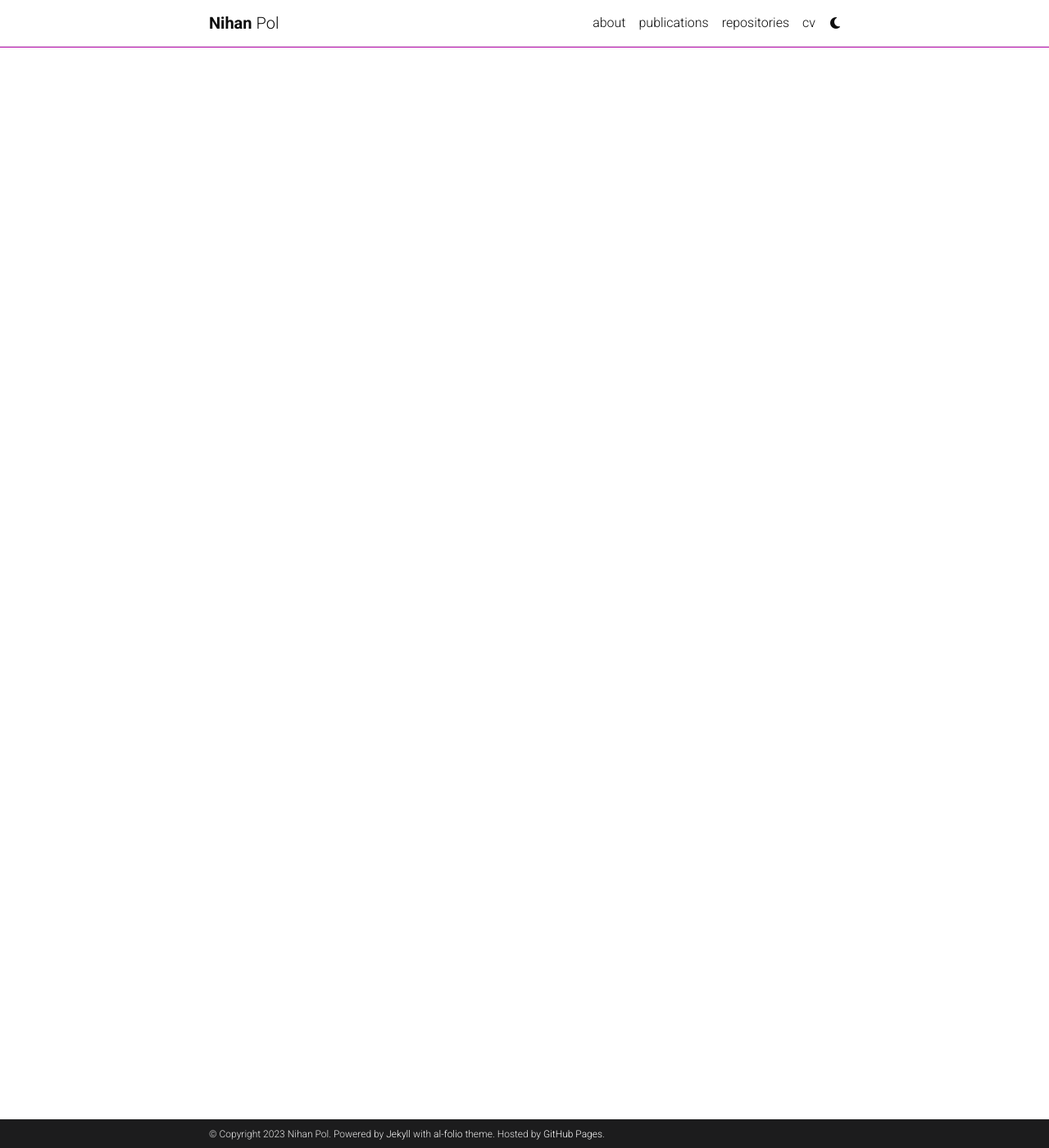
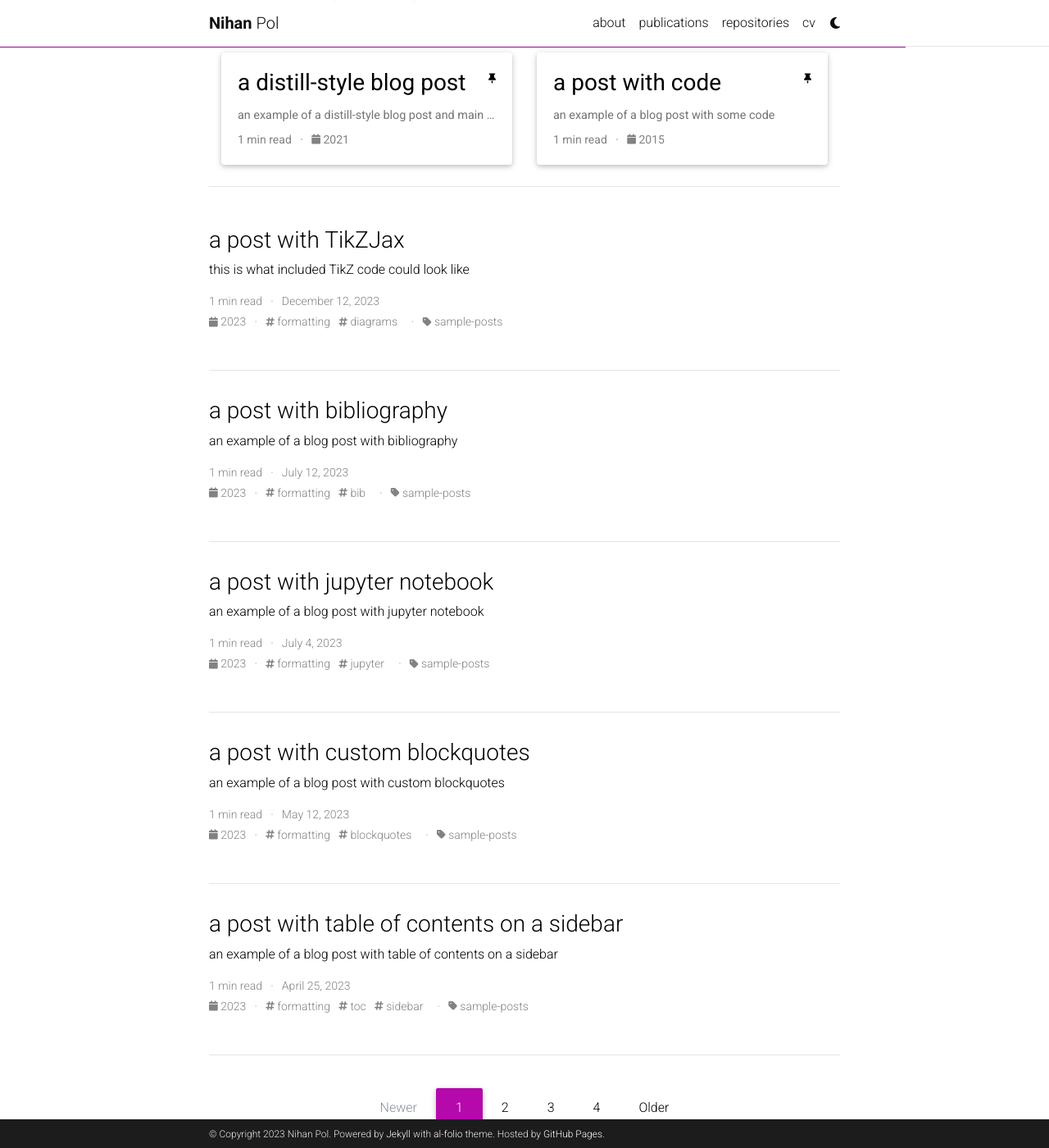
Before and after one commit to NihanPol/nihanpol.github.io, a Jekyll site: the page built from _pages/blog.md, in a window 1280 px wide and 1400 px high, scrolled down 385 px. Shown: the whole window at 82% size. Built offline with Jekyll 4.4.1, drawn with Linux system fonts in a browser that asks for light colours; the list of posts is cut into pages by our own code; comment, search, counter and statistics services are not loaded; a style sheet for code colours, icons or effects is not loaded; some of the changed lines change nothing that is shown; some of the changed text lies outside the part shown.

Commit message:
Update _config.yml

```diff
--- a/_config.yml
+++ b/_config.yml
@@ -40,7 +40,7 @@
 # will use title and url fields
 # Take a look to https://github.com/jekyll/jekyll-feed for more customization
 
-rss_icon: true
+rss_icon: false
 
 # -----------------------------------------------------------------------------
 # Layout
@@ -68,39 +68,39 @@
 
 github_username: NihanPol # your GitHub user name
 gitlab_username: nihan.pol # your GitLab user name
-x_username: # your X handle
-mastodon_username: # your mastodon instance+username in the format instance.tld/@username
+#x_username: # your X handle
+#mastodon_username: # your mastodon instance+username in the format instance.tld/@username
 linkedin_username: nihan1593 # your LinkedIn user name
-telegram_username: # your Telegram user name
+#telegram_username: # your Telegram user name
 scholar_userid: PKKKQRAAAAAJ # your Google Scholar ID
-semanticscholar_id: # your Semantic Scholar ID
-whatsapp_number: # your WhatsApp number (full phone number in international format. Omit any zeroes, brackets, or dashes when adding the phone number in international format.)
+#semanticscholar_id: # your Semantic Scholar ID
+#whatsapp_number: # your WhatsApp number (full phone number in international format. Omit any zeroes, brackets, or dashes when adding the phone number in international format.)
 orcid_id: 0000-0002-8826-1285 # your ORCID ID
-medium_username: # your Medium username
-quora_username: # your Quora username
-publons_id: # your ID on Publons
-lattes_id: # your ID on Lattes (Brazilian Lattes CV)
-osf_id: # your OSF ID
-research_gate_profile: # your profile on ResearchGate
-scopus_id: # your profile on Scopus
-blogger_url: # your blogger URL
-work_url: # work page URL
-keybase_username: # your keybase user name
-wikidata_id: # your wikidata id
-wikipedia_id: # your wikipedia id (Case sensitive)
-dblp_url: # your DBLP profile url
-stackoverflow_id: # your stackoverflow id
-kaggle_id: # your kaggle id
-lastfm_id: # your lastfm id
-spotify_id: # your spotify id
-pinterest_id: # your pinterest id
-unsplash_id: # your unsplash id
-instagram_id: # your instagram id
-facebook_id: # your facebook id
-youtube_id: # your youtube channel id (youtube.com/@<youtube_id>)
-discord_id: # your discord id (18-digit unique numerical identifier)
-zotero_username: # your zotero username
-wechat_qr: # filename of your wechat qr-code saved as an image (e.g., wechat-qr.png if saved to assets/img/wechat-qr.png)
+#medium_username: # your Medium username
+#quora_username: # your Quora username
+#publons_id: # your ID on Publons
+#lattes_id: # your ID on Lattes (Brazilian Lattes CV)
+#osf_id: # your OSF ID
+#research_gate_profile: # your profile on ResearchGate
+#scopus_id: # your profile on Scopus
+#blogger_url: # your blogger URL
+#work_url: # work page URL
+#keybase_username: # your keybase user name
+#wikidata_id: # your wikidata id
+#wikipedia_id: # your wikipedia id (Case sensitive)
+#dblp_url: # your DBLP profile url
+#stackoverflow_id: # your stackoverflow id
+#kaggle_id: # your kaggle id
+#lastfm_id: # your lastfm id
+#spotify_id: # your spotify id
+#pinterest_id: # your pinterest id
+#unsplash_id: # your unsplash id
+#instagram_id: # your instagram id
+#facebook_id: # your facebook id
+#youtube_id: # your youtube channel id (youtube.com/@<youtube_id>)
+#discord_id: # your discord id (18-digit unique numerical identifier)
+#zotero_username: # your zotero username
+#wechat_qr: # filename of your wechat qr-code saved as an image (e.g., wechat-qr.png if saved to assets/img/wechat-qr.png)
 
 contact_note: >
   Please feel free to reach out to me, preferably via email.
@@ -119,33 +119,33 @@
 # Blog
 # -----------------------------------------------------------------------------
 
-#blog_name: al-folio # blog_name will be displayed in your blog page
-#blog_description: a simple whitespace theme for academics
-#permalink: /blog/:year/:title/
+blog_name: al-folio # blog_name will be displayed in your blog page
+blog_description: a simple whitespace theme for academics
+permalink: /blog/:year/:title/
 
 # Pagination
-#pagination:
-#  enabled: true
+pagination:
+  enabled: true
 
-#related_blog_posts:
-#  enabled: false
-#  max_related: 5
+related_blog_posts:
+  enabled: false
+  max_related: 5
 
 # Giscus comments (RECOMMENDED)
 # Follow instructions on https://giscus.app/ to setup for your repo to fill out
 # the information below.
-#giscus:
-#  repo:                          # <your-github-user-name>/<your-github-repo-name>
-#  repo_id:                       # leave empty or specify your repo_id (see https://giscus.app/)
-#  category: Comments             # name of the category under which discussions will be created
-#  category_id:                   # leave empty or specify your category_id (see https://giscus.app/)
-#  mapping: title                 # identify discussions by post title
-#  strict: 1                      # use strict identification mode
-#  reactions_enabled: 1           # enable (1) or disable (0) emoji reactions
-#  input_position: bottom         # whether to display input form below (bottom) or above (top) the comments
-#  theme: preferred_color_scheme  # name of the color scheme (preferred works well with al-folio light/dark mode)
-#  emit_metadata: 0
-#  lang: en
+giscus:
+  repo:                          # <your-github-user-name>/<your-github-repo-name>
+  repo_id:                       # leave empty or specify your repo_id (see https://giscus.app/)
+  category: Comments             # name of the category under which discussions will be created
+  category_id:                   # leave empty or specify your category_id (see https://giscus.app/)
+  mapping: title                 # identify discussions by post title
+  strict: 1                      # use strict identification mode
+  reactions_enabled: 1           # enable (1) or disable (0) emoji reactions
+  input_position: bottom         # whether to display input form below (bottom) or above (top) the comments
+  theme: preferred_color_scheme  # name of the color scheme (preferred works well with al-folio light/dark mode)
+  emit_metadata: 0
+  lang: en
 
 # Disqus comments (DEPRECATED)
 #disqus_shortname: al-folio # put your disqus shortname
@@ -166,21 +166,21 @@
   news:
     defaults:
       layout: post
-    output: false
+    output: true
     permalink: /news/:path/
   projects:
-    output: false
+    output: true
     permalink: /projects/:path/
 
 announcements:
-  enabled: true
+  enabled: false
   scrollable: true # adds a vertical scroll bar if there are more than 3 news items
   limit: 5 # leave blank to include all the news in the `_news` folder
 
-#latest_posts:
-#  enabled: false
-#  scrollable: false # adds a vertical scroll bar if there are more than 3 new posts items
-#  limit: 3 # leave blank to include all the blog posts
+latest_posts:
+  enabled: false
+  scrollable: false # adds a vertical scroll bar if there are more than 3 new posts items
+  limit: 0 # leave blank to include all the blog posts
 
 # -----------------------------------------------------------------------------
 # Jekyll settings
```
